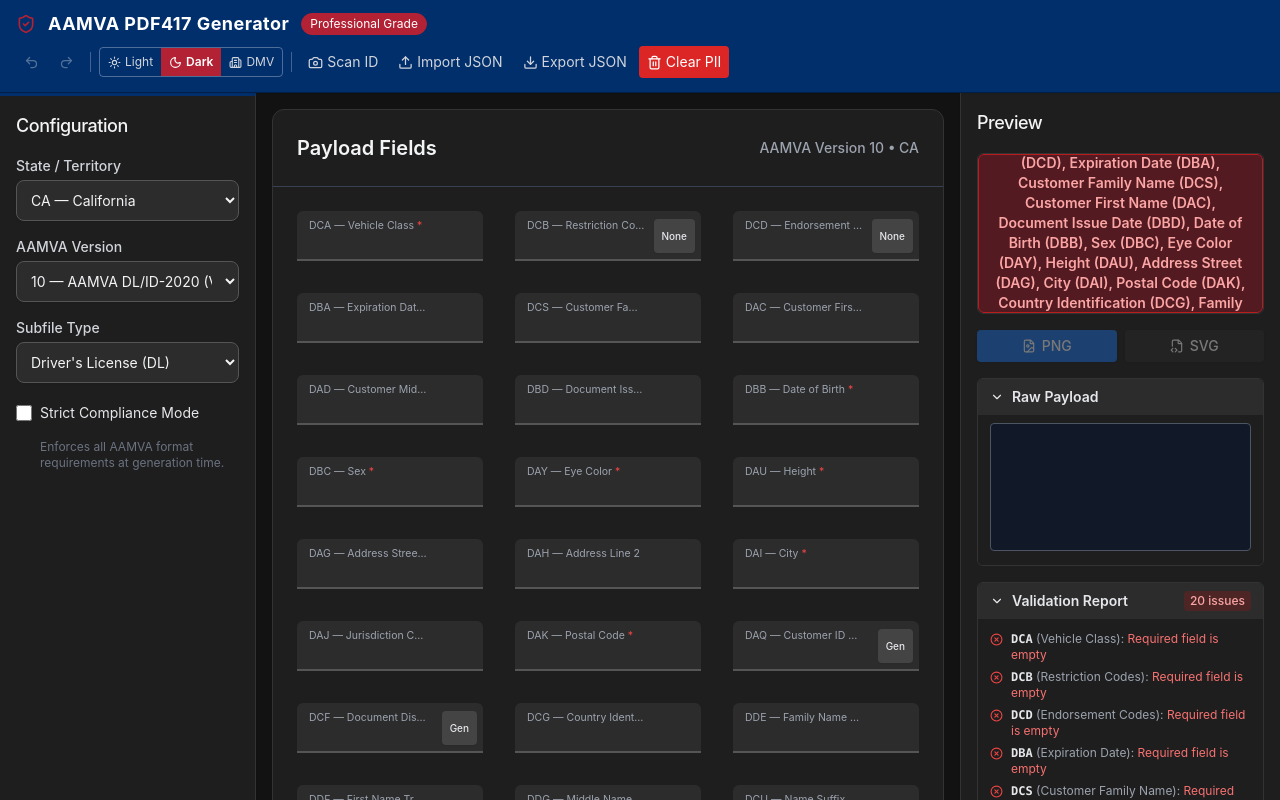
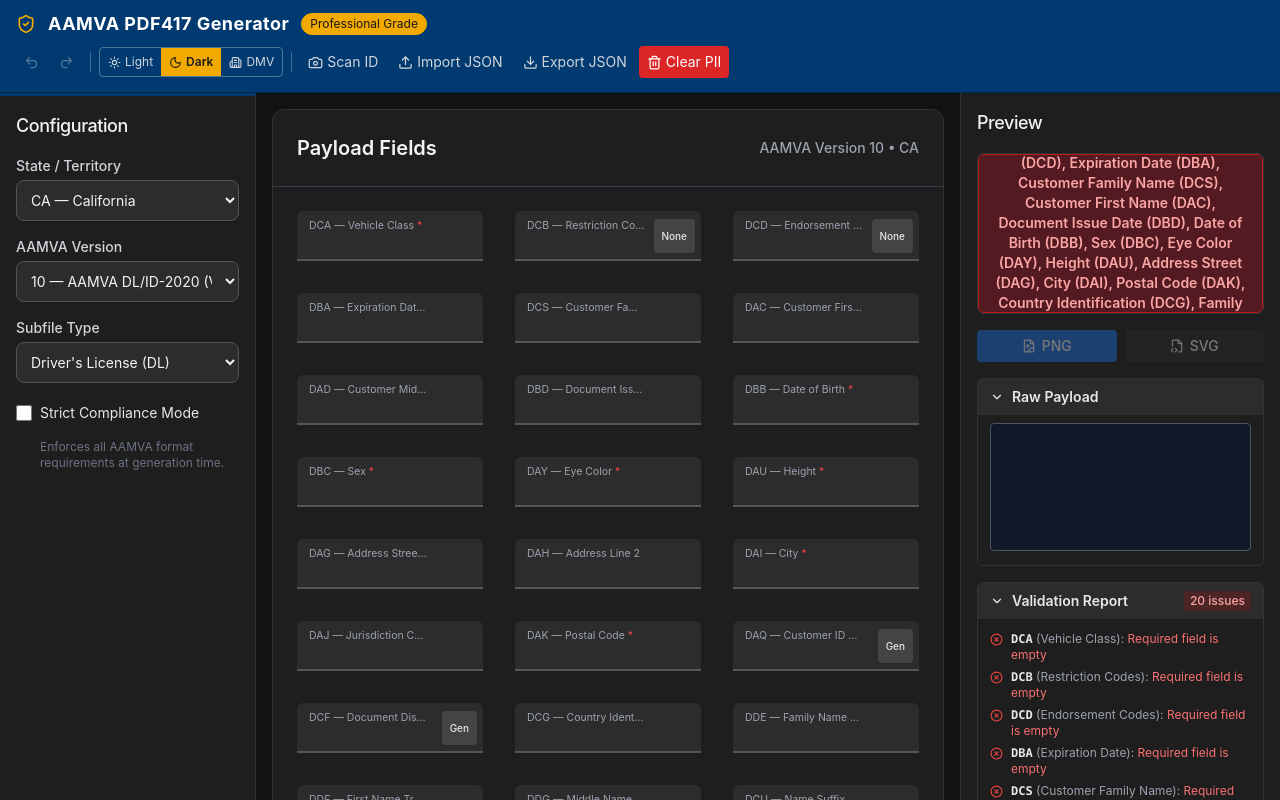
Before and after one commit to SeanPVera/aamva-pdf417-generator, a React (Vite) app: page / in a window 1280 px wide. Shown: the top 800 px of the page. Built offline with nearby package versions, Linux system fonts and the light colour scheme.

Commit message:
Clarify best-guess palettes for states without official colors

```diff
--- a/src/core/stateThemes.ts
+++ b/src/core/stateThemes.ts
@@ -1,8 +1,9 @@
 /**
  * State-specific color palettes.
  *
- * Each jurisdiction has a curated palette derived from its flag and/or
- * official state branding (primary field color + a complementary accent).
+ * Each jurisdiction has a palette aligned to official state colors where
+ * designated by law. If a state has no statutory colors, we use a best-guess
+ * palette derived from the state flag, seal, or widely used civic branding.
  * The palette is used to theme the application header, badges and accent
  * surfaces whenever the user selects a state.
  *
@@ -37,7 +38,7 @@
 };
 
 export const STATE_THEMES: Record<string, StateTheme> = {
-  // Alabama — Crimson saltire on white
+  // Alabama — best guess from flag (no statutory state color pair)
   AL: {
     primary: "#A60F2D",
     primaryDark: "#7A0A20",
@@ -46,7 +47,7 @@
     onAccent: "#1a1a1a",
     tint: "#f8e6ea"
   },
-  // Alaska — Blue field, gold Big Dipper
+  // Alaska — best guess from flag (no statutory state color pair)
   AK: {
     primary: "#0F204B",
     primaryDark: "#081433",
@@ -55,16 +56,16 @@
     onAccent: "#1a1a1a",
     tint: "#dce1ee"
   },
-  // Arizona — Copper sunset over blue
+  // Arizona — official state colors: blue + old gold
   AZ: {
-    primary: "#CE1126",
-    primaryDark: "#97001C",
-    accent: "#FFC72C",
+    primary: "#0A3161",
+    primaryDark: "#072448",
+    accent: "#C9A227",
     onPrimary: "#ffffff",
     onAccent: "#1a1a1a",
-    tint: "#fae4e6"
+    tint: "#dde5f0"
   },
-  // Arkansas — Red/blue flag
+  // Arkansas — best guess from flag (no statutory state color pair)
   AR: {
     primary: "#BE0A30",
     primaryDark: "#8B0623",
@@ -73,14 +74,14 @@
     onAccent: "#ffffff",
     tint: "#f8dfe3"
   },
-  // California — Bear Republic red on white
+  // California — official state colors: blue + gold
   CA: {
-    primary: "#002F6C",
-    primaryDark: "#001F47",
-    accent: "#B22234",
+    primary: "#003A70",
+    primaryDark: "#00264A",
+    accent: "#F2A900",
     onPrimary: "#ffffff",
-    onAccent: "#ffffff",
-    tint: "#dde3ee"
+    onAccent: "#1a1a1a",
+    tint: "#dbe4ed"
   },
   // Colorado — Red/blue/white with yellow 'C'
   CO: {
@@ -127,14 +128,14 @@
     onAccent: "#ffffff",
     tint: "#f4dede"
   },
-  // Hawaii — Union Jack blue + red
+  // Hawaii — best guess (no statutory state color pair)
   HI: {
-    primary: "#002C6B",
-    primaryDark: "#001C47",
-    accent: "#BE0A30",
+    primary: "#B22234",
+    primaryDark: "#7E1624",
+    accent: "#FFD166",
     onPrimary: "#ffffff",
-    onAccent: "#ffffff",
-    tint: "#dae1ee"
+    onAccent: "#1a1a1a",
+    tint: "#f7e3e7"
   },
   // Idaho — Deep blue with gem-state gold
   ID: {
@@ -217,14 +218,14 @@
     onAccent: "#1a1a1a",
     tint: "#f6e0dd"
   },
-  // Massachusetts — Pilgrim blue
+  // Massachusetts — official state colors: blue, green, cranberry
   MA: {
-    primary: "#14377D",
-    primaryDark: "#0C2458",
-    accent: "#FFCD00",
+    primary: "#1D3D8F",
+    primaryDark: "#132A64",
+    accent: "#7A9E3A",
     onPrimary: "#ffffff",
     onAccent: "#1a1a1a",
-    tint: "#dde0eb"
+    tint: "#dde2ef"
   },
   // Michigan — Maize and blue
   MI: {
@@ -280,14 +281,14 @@
     onAccent: "#1a1a1a",
     tint: "#dae0ee"
   },
-  // Nevada — Silver State cobalt & silver
+  // Nevada — official state colors: silver + blue
   NV: {
-    primary: "#00205B",
-    primaryDark: "#00143D",
-    accent: "#A7A8AA",
+    primary: "#1D4F91",
+    primaryDark: "#143761",
+    accent: "#C0C0C0",
     onPrimary: "#ffffff",
     onAccent: "#1a1a1a",
-    tint: "#dadfed"
+    tint: "#dee5ef"
   },
   // New Hampshire — Live Free blue & red
   NH: {
@@ -298,14 +299,14 @@
     onAccent: "#ffffff",
     tint: "#dadfea"
   },
-  // New Jersey — Buff on Jersey blue
+  // New Jersey — official state colors: Jersey blue + buff
   NJ: {
-    primary: "#F2A900",
-    primaryDark: "#B87F00",
-    accent: "#002868",
-    onPrimary: "#1a1a1a",
-    onAccent: "#ffffff",
-    tint: "#fcedcd"
+    primary: "#2484C6",
+    primaryDark: "#1A5E8D",
+    accent: "#E1B584",
+    onPrimary: "#ffffff",
+    onAccent: "#1a1a1a",
+    tint: "#ddeff9"
   },
   // New Mexico — Zia red on gold
   NM: {
@@ -316,14 +317,14 @@
     onAccent: "#1a1a1a",
     tint: "#fae0e3"
   },
-  // New York — Empire State blue & gold
+  // New York — best guess (no statutory state color pair)
   NY: {
-    primary: "#1A2C5B",
-    primaryDark: "#0F1B3A",
-    accent: "#E6A800",
+    primary: "#1D3458",
+    primaryDark: "#12223A",
+    accent: "#D8A637",
     onPrimary: "#ffffff",
     onAccent: "#1a1a1a",
-    tint: "#dde0ea"
+    tint: "#dde2ea"
   },
   // North Carolina — Red/white/blue
   NC: {
@@ -343,32 +344,32 @@
     onAccent: "#1a1a1a",
     tint: "#dae0ee"
   },
-  // Ohio — Burgee red/white/blue
+  // Ohio — best guess (no statutory state color pair)
   OH: {
-    primary: "#BF0A30",
-    primaryDark: "#8C0722",
-    accent: "#002868",
+    primary: "#002147",
+    primaryDark: "#00142F",
+    accent: "#BA0C2F",
     onPrimary: "#ffffff",
     onAccent: "#ffffff",
-    tint: "#f8dfe4"
+    tint: "#d9dfe8"
   },
-  // Oklahoma — Osage shield, sky blue & tan
+  // Oklahoma — official state colors: green + white
   OK: {
-    primary: "#3A5DAE",
-    primaryDark: "#264082",
-    accent: "#A87B53",
+    primary: "#1F5F3A",
+    primaryDark: "#153F27",
+    accent: "#FFFFFF",
     onPrimary: "#ffffff",
-    onAccent: "#ffffff",
-    tint: "#dee4f1"
+    onAccent: "#1F5F3A",
+    tint: "#dce8e1"
   },
-  // Oregon — Beaver State navy & gold
+  // Oregon — official state colors: navy blue + gold
   OR: {
-    primary: "#154733",
-    primaryDark: "#0C2B1F",
-    accent: "#FEE11A",
+    primary: "#0B1F5B",
+    primaryDark: "#07133B",
+    accent: "#D4AF37",
     onPrimary: "#ffffff",
     onAccent: "#1a1a1a",
-    tint: "#dde3df"
+    tint: "#dcdfeb"
   },
   // Pennsylvania — Keystone blue/gold
   PA: {
@@ -388,14 +389,14 @@
     onAccent: "#1a1a1a",
     tint: "#dae0ee"
   },
-  // South Carolina — Indigo & Palmetto white
+  // South Carolina — official state color: indigo blue
   SC: {
-    primary: "#002868",
-    primaryDark: "#001945",
-    accent: "#FFFFFF",
+    primary: "#0047AB",
+    primaryDark: "#00327A",
+    accent: "#E6EEF9",
     onPrimary: "#ffffff",
-    onAccent: "#002868",
-    tint: "#dae0ee"
+    onAccent: "#1a1a1a",
+    tint: "#dfe8f7"
   },
   // South Dakota — Sun gold on sky blue
   SD: {
```
